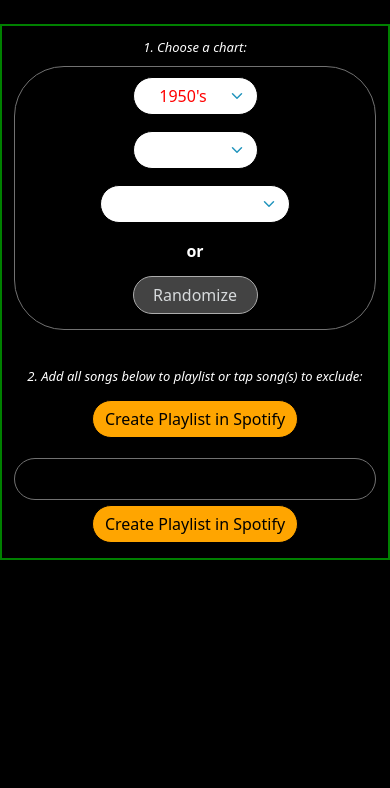
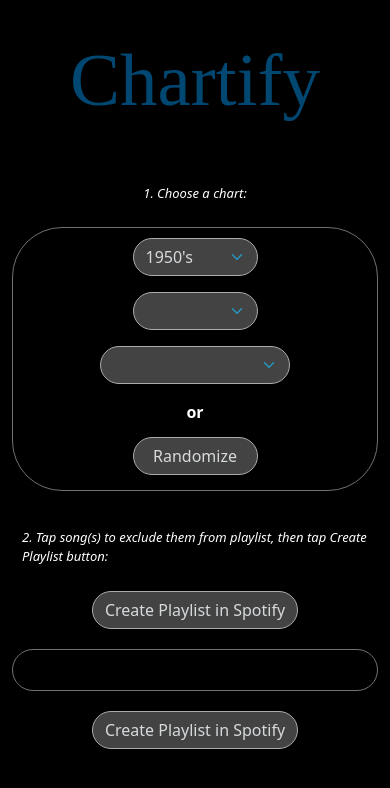
Before and after one commit to kotternaj/chartify, a Django app: page / in a window 390 px wide. Shown: the top 788 px of the page. Run offline with Django 4.2, Linux system fonts and the light colour scheme; data that the repository does not hold is empty.

Commit message:
responsive styling

```diff
--- a/chartify/templates/home.html
+++ b/chartify/templates/home.html
@@ -2,6 +2,9 @@
 {% block content %}
 
 <div class="container">
+    <div class="header">
+        Chartify
+    </div>
     <div class="text">
         <p class="ptext">1. Choose a chart:</p>
     </div>
@@ -26,7 +29,7 @@
     </div>
 
     <div class='text'>
-        <p>2. Add all songs below to playlist or tap song(s) to exclude: </p>
+        <p>2. Tap song(s) to exclude them from playlist, then tap Create Playlist button: </p>
     </div>
     <div class="button-container">
         <div><button id='createPL' type="button" class='btn btn-primary'>Create
--- a/static/chartify/main.css
+++ b/static/chartify/main.css
@@ -83,27 +83,55 @@
     /* border: 2px solid red; */
     height: 40px;
     padding: 10px;
-    /* margin-bottom: 20px; */
+    margin-bottom: 15px;
     font-style: italic;
 
 }
 
 /*  DIVS ********************* */
+.header {
+    /* padding: 30px; */
+    text-align: center;
+    margin-bottom: 35px;
+    /* background: #1abc9c; */
+    color: white;
+    font-size: 75px;
+    /* border: 1px dashed red; */
+    font-family: Luminari;
+    /* background-image: linear-gradient(to right, red, yellow); */
+    animation: color-change 10s infinite;
+}
+
+@keyframes color-change {
+    0% {
+        color: green;
+    }
+
+    50% {
+        color: blue;
+    }
+
+    100% {
+        color: green;
+    }
+}
+
 .container {
-    border: 2px solid green;
+    /* border: 2px solid green; */
     display: flex;
     flex-direction: column;
     justify-content: center;
 }
 
+
 .track-artist-container {
     display: flex;
     text-align: left;
     align-items: center;
-    color: black;
+    /* color: black; */
     border-radius: 50px;
-    background-color: #ffc266;
-    border: 1px solid black;
+    /* background-color: #ffc266;
+    border: 1px solid black; */
     /* width: 300px; */
     /* width: auto; */
     margin-left: 3px;
@@ -113,9 +141,9 @@
 }
 
 #showChart {
-    display: grid;
-    /* display: flex;
-    flex-direction: column; */
+    /* display: grid; */
+    display: flex;
+    flex-direction: column;
     justify-content: center;
     margin-top: 5px;
     border: 1px solid #717171;
@@ -145,15 +173,23 @@
     /* border: 2px solid green; */
     border-radius: 25px;
     padding-bottom: 10px;
+    padding-top: 15px;
     /* margin-top: 5px; */
 }
+
+/* @media only screen and (min-width: 420px) {
+    #showChart {
+        display: grid;
+        grid-template-columns: 33% 33%;
+    }
+} */
 
 @media only screen and (min-width: 770px) {
     #showChart {
         display: grid;
         /* display: flex; */
         /* flex-direction: column; */
-        grid-template-columns: 33% 33%;
+        grid-template-columns: 33% 33% 33%;
     }
 
     .dropdown-container {
@@ -171,6 +207,7 @@
     #showChart {
         display: grid;
         grid-template-columns: 33% 33% 33%;
+    }
 }
 
 @media only screen and (min-width: 1200px) {
@@ -313,6 +350,7 @@
     background-color: grey;
 }
 
+/**/
 #myBar {
     width: 10%;
     height: 30px;
```
Lines whose indentation alone changed are shown as unchanged.
